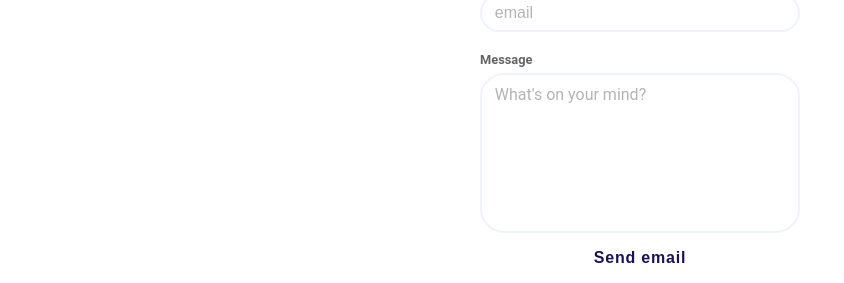
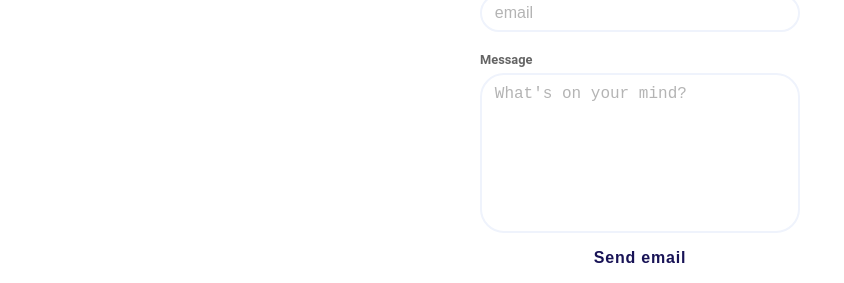
Before and after one commit to anthonyss09/BarkMate, a React (Create React App) app in the folder client/: page /contact in a window 1280 px wide. Shown: the part 321-604 px from the top of the page, without its empty margins (0-844 px from the left). Built offline with nearby package versions, Linux system fonts and the light colour scheme; a web font is replaced by a local one.

Commit message:
font style correction quickchat textarea

```diff
--- a/client/src/assets/wrappers/QucikChatW.js
+++ b/client/src/assets/wrappers/QucikChatW.js
@@ -75,6 +75,7 @@ const Wrapper = styled.div`
     outline: none;
     resize: none;
     background: none;
+    font-family: "Roboto", sans-serif;
   }
   .hidden {
     width: 0rem;
--- a/client/src/index.css
+++ b/client/src/index.css
@@ -378,20 +378,16 @@ select {
   border-radius: 1.5rem;
   border: 2px solid var(--grey-240);
   border: 2px solid var(--test-blue);
-  /* border: 2px solid var(--federal-blue); */
   padding-left: 0.8rem;
   padding-top: 0.6rem;
   background: none;
   resize: none;
   outline: none;
   font-size: 16px;
-  font-family: "Signika Negative", sans-serif;
-
 }
 .form-textarea::placeholder {
     color: rgb(180, 180, 180);
-        font-family: "Roboto", sans-serif;
-
+    font-size: 16px;
 }
 
 .full-page {
@@ -414,12 +410,6 @@ select {
   text-decoration: none;
   color: black;
 }
-/* .logo {
-  color: var(--charcoal);
-  display: flex;
-  align-items: center;
-  color: var(--federal-blue);
-} */
 .no-content {
   background: white;
   width: 100vw;
```
